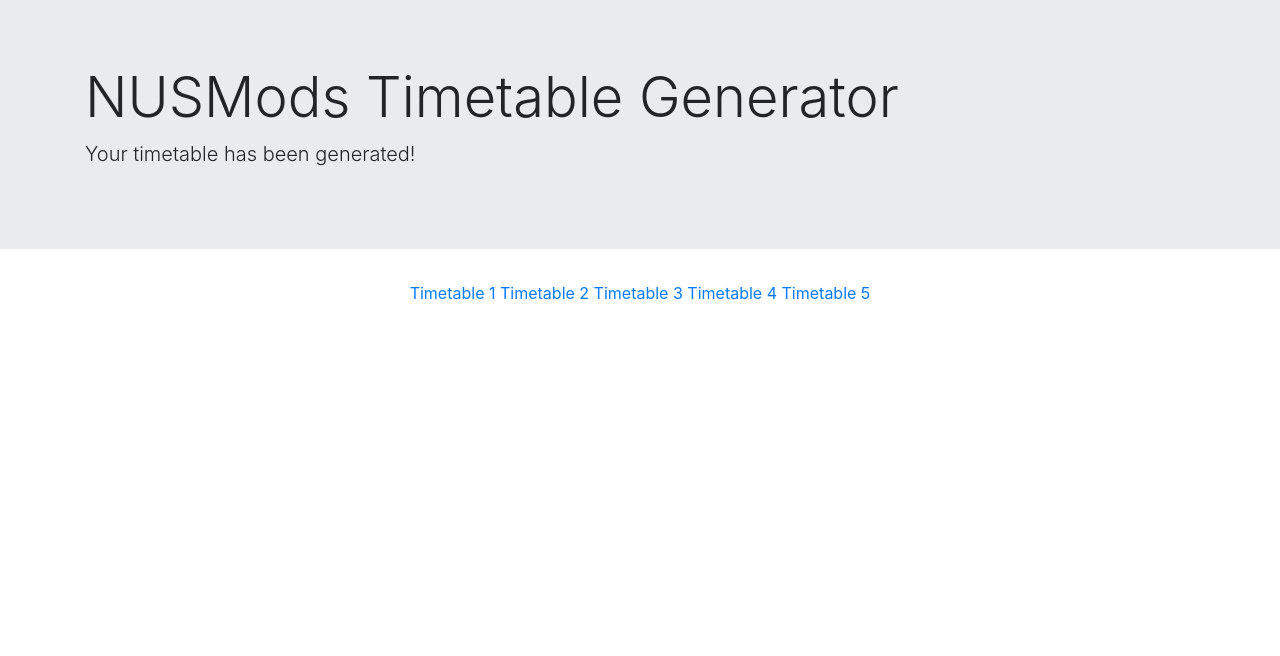
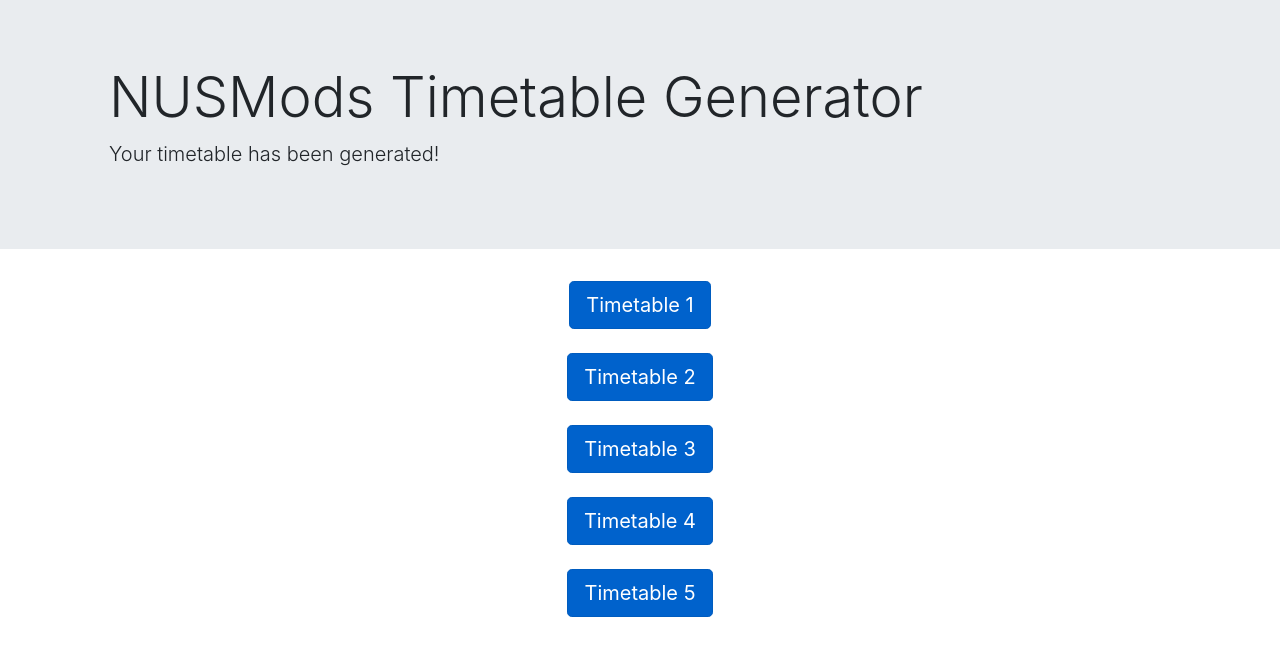
Before and after one commit to bryanwhl/nusmods-timetable-generator, a Flask app: template templates/result.html in a window 1280 px wide. Shown: the top 656 px of the page. Run offline with Flask 2, Linux system fonts and the light colour scheme; the template is opened without the code that fills it: most values are stand-ins (such as "Sample title", 1, 10 or a date in 2020); some libraries are stand-ins or nearby versions.

Commit message:
included error page and updated generated results page

```diff
--- a/templates/form.html
+++ b/templates/form.html
@@ -4,8 +4,8 @@
     <meta charset="utf-8">
     <div class="jumbotron jumbotron-fluid">
         <div class="container">
-          <h1 class="display-4">NUSMods Timetable Generator</h1>
-          <p class="lead">Key in your details and timetable preferences and our algorithms will customise the best suited timetable for you based on your preferences.</p>
+          <h1 class="display-4 mx-4">NUSMods Timetable Generator</h1>
+          <p class="lead mx-4">Key in your details and timetable preferences and our algorithms will customise the best suited timetable for you based on your preferences.</p>
         </div>
       </div>
     <title>NUS Timetable Generator</title>
@@ -42,7 +42,7 @@
 <body>
 
     <div class="container-fluid">
-        <div class="row h-50 justify-content-center align-items-center">
+        <div class="row mx-4 h-50 justify-content-center align-items-center">
             <form method="post" action="/generate">
                 <!--<label for="TimetableForm">Please select your Academic Year</label>-->
                 <!--<div class="form-group">-->
--- a/templates/result.html
+++ b/templates/result.html
@@ -4,8 +4,8 @@
     <meta charset="utf-8">
     <div class="jumbotron jumbotron-fluid">
       <div class="container">
-        <h1 class="display-4">NUSMods Timetable Generator</h1>
-        <p class="lead">Your timetable has been generated!</p>
+        <h1 class="display-4 mx-4">NUSMods Timetable Generator</h1>
+        <p class="lead mx-4">Your timetable has been generated!</p>
       </div>
     </div>
     <meta name="viewport" content="width=device-width, initial-scale=1">
@@ -16,13 +16,15 @@
   <body>
       <div class="container">
         <div class="col text-center">
-          <a href="{{ url1 }}">Timetable 1</a>
-          <a href="{{ url2 }}">Timetable 2</a>
-          <a href="{{ url3 }}">Timetable 3</a>
-          <a href="{{ url4 }}">Timetable 4</a>
-          <a href="{{ url5 }}">Timetable 5</a>
-
-
+          <a href="{{ url1 }}" class="btn btn-primary btn-lg active" role="button" target="_blank" aria-pressed="true">Timetable 1</a>
+          </br></br>
+          <a href="{{ url2}}" class="btn btn-primary btn-lg active" role="button" target="_blank" aria-pressed="true">Timetable 2</a>
+          </br></br>
+          <a href="{{ url3 }}" class="btn btn-primary btn-lg active" role="button" target="_blank" aria-pressed="true">Timetable 3</a>
+          </br></br>
+          <a href="{{ url4 }}" class="btn btn-primary btn-lg active" role="button" target="_blank" aria-pressed="true">Timetable 4</a>
+          </br></br>
+          <a href="{{ url5 }}" class="btn btn-primary btn-lg active" role="button" target="_blank" aria-pressed="true">Timetable 5</a>
         </div>
       </div>
   </body>
```
Also changed, not shown: templates/error.html (+10 -8 lines).
